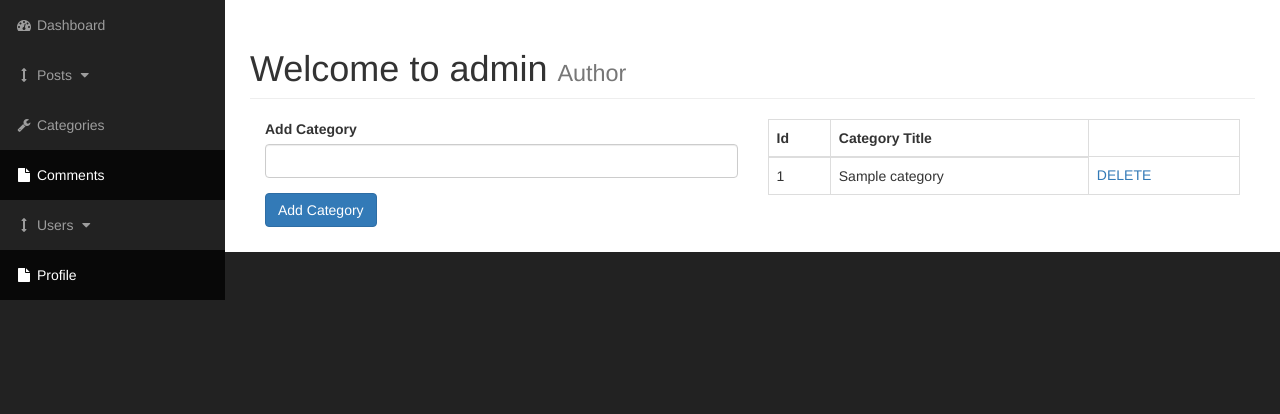
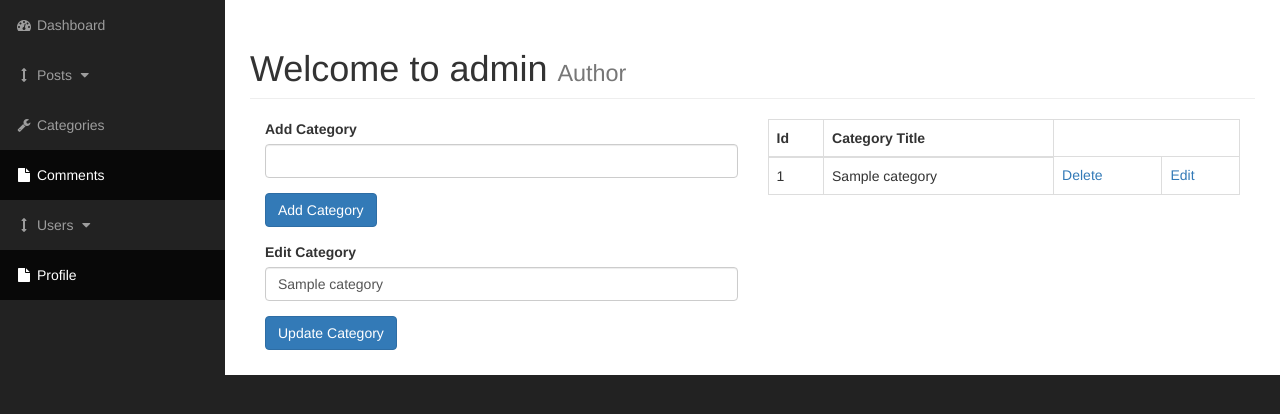
Before and after one commit to Princekumar1999/Content-Management-System, a PHP site: page /admin/categories.php?edit=1 in a window 1280 px wide. Shown: the part 51-465 px from the top of the page. Run offline with PHP 8.4, Linux system fonts and the light colour scheme; tables that the repository leaves empty or names only in its code hold one stand-in row (values such as "Sample post").

Commit message:
added update or edit functionality to admin cat page

```diff
--- a/admin/categories.php
+++ b/admin/categories.php
@@ -20,26 +20,7 @@
 
                         <div class="col-xs-6">
 
-                        <?php
-
-                            if(isset($_POST['submit'])){
-                                $cat_title = $_POST['cat_title'];
-
-                                if($cat_title == "" || empty($cat_title)){
-                                    echo "This field should not be empty";
-                                }else{
-                                    $query = "INSERT INTO categories(cat_title) ";
-                                    $query .= "VALUE('{$cat_title}')";
-
-                                    $create_category_query = mysqli_query($connection, $query);
-
-                                    if(!$create_category_query){
-                                        die("QUERY FAILED" . mysqli_error($connection));
-                                    }
-                                }
-                            }
-
-                        ?>
+                        <?php insert_categories(); ?>
 
                             <form action="" method="post">
                                 <div class="form-group">
@@ -51,6 +32,16 @@
                                 </div>
 
                             </form>
+
+                            <?php // UPDATE AND INCLUDE QUERY
+
+                                if(isset($_GET['edit'])){
+                                    $cat_id = $_GET['edit'];
+
+                                    include "includes/update_categories.php";
+                                }
+                            ?>
+
                         </div> <!-- Add Categories -->
 
                         <div class="col-xs-6">
@@ -63,37 +54,11 @@
                                 </thead>
                                 <tbody>
 
-                                <?php // FIND ALL CATEGORIES HERE
+                                <!-- FIND ALL CATEGORIES HERE -->
+                                <?php find_all_categories(); ?>
 
-                                $query = "SELECT * FROM categories";
-                                $select_categories = mysqli_query($connection, $query);
-
-                                while($row = mysqli_fetch_assoc($select_categories)){
-                                    $cat_id = $row['cat_id'];
-                                    $cat_title = $row['cat_title'];
-
-                                    echo "<tr>";
-                                    echo "<td>{$cat_id}</td>";
-                                    echo "<td>{$cat_title}</td>";
-                                    echo "<td><a href='categories.php?delete={$cat_id}'>DELETE</a></td>";
-                                    echo "</tr>";
-                                }
-
-                                ?>
-
-                                <?php // DELETE QUERY
-
-                                    if(isset($_GET['delete'])){
-                                        $the_cat_id = $_GET['delete'];
-                                        $query = "DELETE FROM categories WHERE ";
-                                        $query .=  "cat_id = {$the_cat_id}";
-                                        $delete_query = mysqli_query($connection, $query);
-                                        // this will automatically refresh the browser
-                                        header("Location: categories.php");
-
-                                    }
-
-                                ?>
+                                <!-- DELETE QUERY -->
+                                <?php delete_categories(); ?>
 
                                 </tbody>
                             </table>
--- /dev/null
+++ b/admin/function.php
@@ -0,0 +1,54 @@
+<?php
+
+    function insert_categories(){
+        if(isset($_POST['submit'])){
+            global $connection;
+            $cat_title = $_POST['cat_title'];
+
+            if($cat_title == "" || empty($cat_title)){
+                echo "This field should not be empty";
+            }else{
+                $query = "INSERT INTO categories(cat_title) ";
+                $query .= "VALUE('{$cat_title}')";
+
+                $create_category_query = mysqli_query($connection, $query);
+
+                if(!$create_category_query){
+                    die("QUERY FAILED" . mysqli_error($connection));
+                }
+            }
+        }
+    }
+
+    function find_all_categories(){
+        global $connection;
+        $query = "SELECT * FROM categories";
+        $select_categories = mysqli_query($connection, $query);
+
+        while($row = mysqli_fetch_assoc($select_categories)){
+            $cat_id = $row['cat_id'];
+            $cat_title = $row['cat_title'];
+
+            echo "<tr>";
+            echo "<td>{$cat_id}</td>";
+            echo "<td>{$cat_title}</td>";
+            echo "<td><a href='categories.php?delete={$cat_id}'>Delete</a></td>";
+            echo "<td><a href='categories.php?edit={$cat_id}'>Edit</a></td>";
+            echo "</tr>";
+        }
+    }
+
+    function delete_categories(){
+        global $connection;
+        if(isset($_GET['delete'])){
+            $the_cat_id = $_GET['delete'];
+            $query = "DELETE FROM categories WHERE ";
+            $query .=  "cat_id = {$the_cat_id}";
+            $delete_query = mysqli_query($connection, $query);
+            // this will automatically refresh the browser
+            header("Location: categories.php");
+
+        }
+
+    }
+?>
--- a/admin/includes/admin_header.php
+++ b/admin/includes/admin_header.php
@@ -1,5 +1,6 @@
 <?php ob_start(); ?>
 <?php include "../includes/db.php"; ?>
+<?php include "function.php"; ?>
 
 <!DOCTYPE html>
 <html lang="en">
--- /dev/null
+++ b/admin/includes/update_categories.php
@@ -0,0 +1,41 @@
+<form action="" method="post">
+                                <div class="form-group">
+                                    <label for="cat-title">Edit Category</label>
+
+                                    <?php
+
+                                    if(isset($_GET['edit'])){
+                                        $cat_id = $_GET['edit'];
+                                        $query = "SELECT * FROM categories WHERE cat_id = {$cat_id}";
+                                        $select_categories_id = mysqli_query($connection, $query);
+
+                                        while($row = mysqli_fetch_assoc($select_categories_id)){
+                                            $cat_id = $row['cat_id'];
+                                            $cat_title = $row['cat_title'];
+                                            ?>
+                                            <input value="<?php if(isset($cat_title)){echo $cat_title; }?>" class="form-control" type="text" name="cat_title">
+                                  <?php  }} ?>
+
+                                  <?php  // UPDATE QUERY
+
+                                    if(isset($_POST['update_category'])){
+                                        $the_cat_title = $_POST['cat_title'];
+                                        $query = "UPDATE categories SET cat_title = '{$the_cat_title}' WHERE ";
+                                        $query .=  "cat_id = {$cat_id}";
+                                        $update_query = mysqli_query($connection, $query);
+                                        if(!$update_query){
+                                            die("QUERY FAILED" . mysqli_error($connection));
+                                        }
+
+
+                                    }
+
+                                  ?>
+
+
+                                </div>
+                                <div class="form-group">
+                                    <input class="btn btn-primary" type="submit" name="update_category" value="Update Category">
+                                </div>
+
+                            </form>
```
